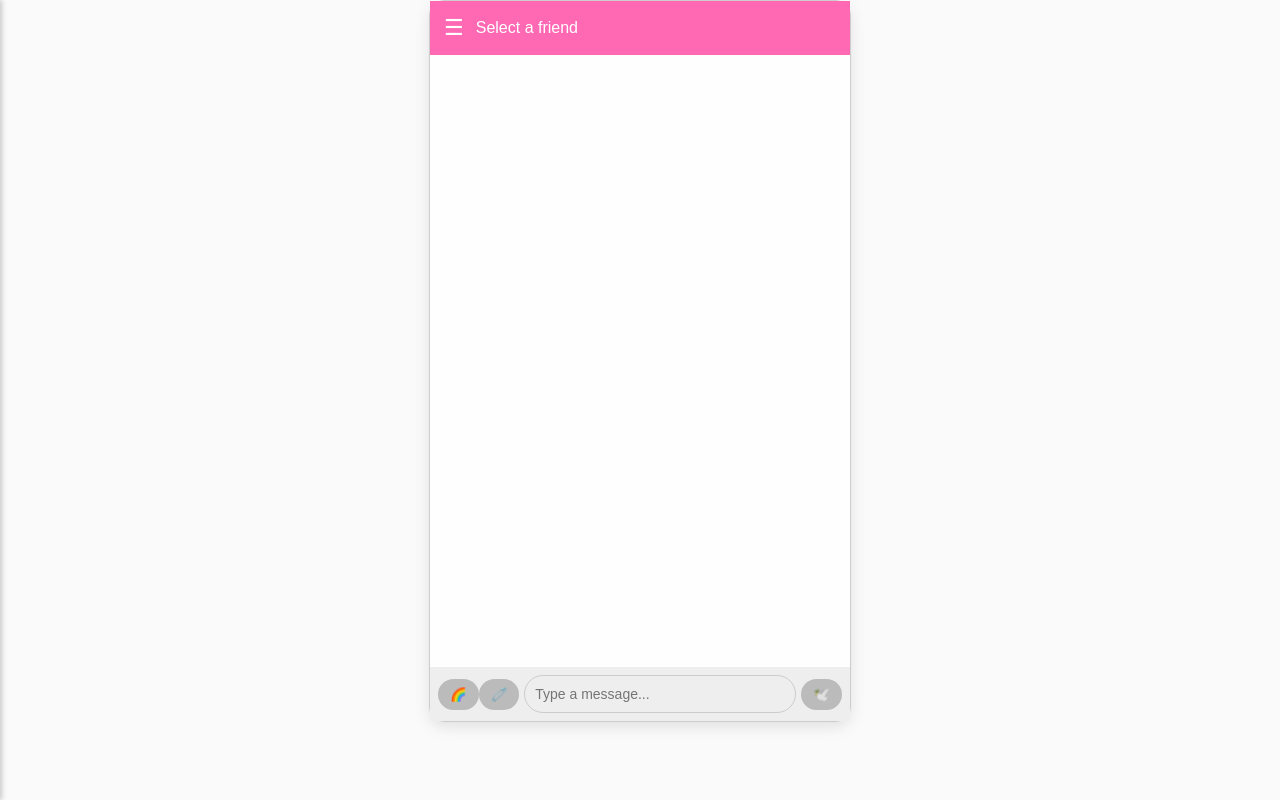
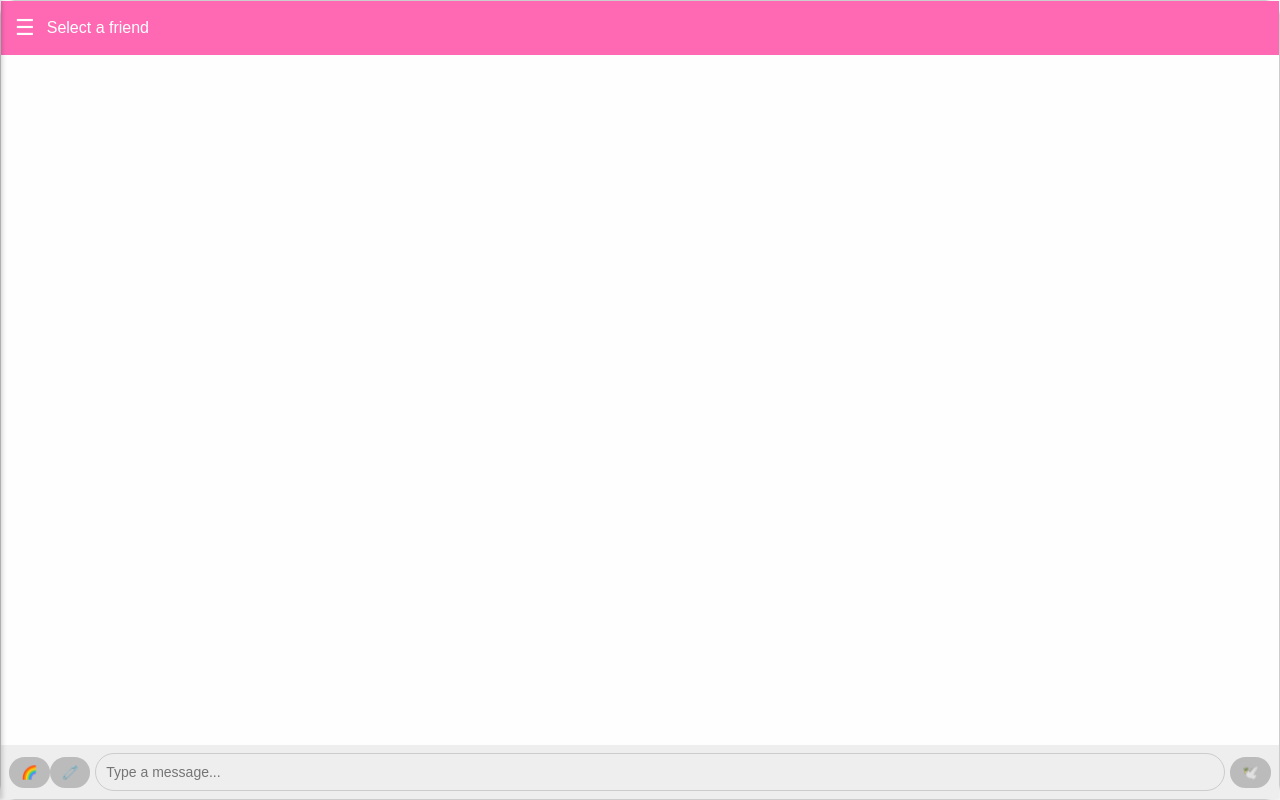
Before and after one commit to jagan157/PetalPing1, a plain HTML site: page index.html in a window 1280 px wide. Drawn offline with Linux system fonts and the light colour scheme.

Commit message:
Update style.css

```diff
--- a/style.css
+++ b/style.css
@@ -215,6 +215,20 @@ body, html {
   padding: 5px;
   display: inline-block;
 }
+html, body {
+  height: 100%;
+  width: 100%;
+  overflow: hidden;
+}
+
+.chat {
+  height: 100vh;
+  width: 100vw;
+  max-width: 100%;
+  max-height: 100%;
+  box-sizing: border-box;
+}
+
 
 /* Animations */
 @keyframes slideInRight {
```
